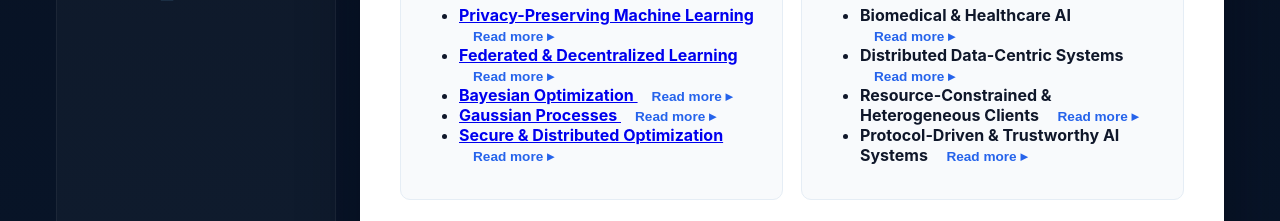
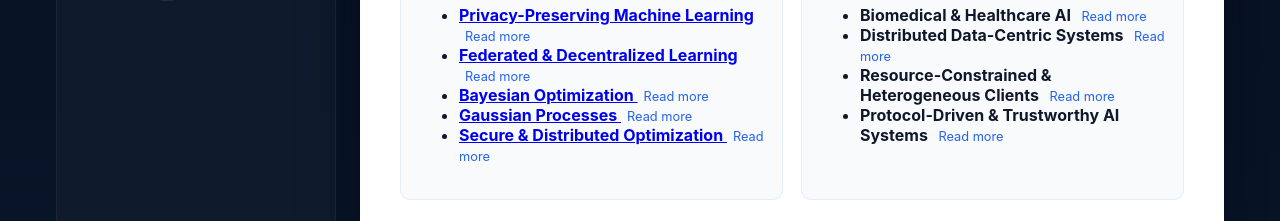
Before and after one commit to adillin/adillin.github.io, a website: page index.html in a window 1280 px wide. Shown: the part 571-792 px from the top of the page. Drawn offline with Linux system fonts and the light colour scheme; no server answers.

Commit message:
update reserach and add helping materials, add toggle buttons

```diff
--- a/index.html
+++ b/index.html
@@ -172,8 +172,8 @@ loadPublications();
                 Privacy-Preserving Machine Learning
                 </a>
             </strong>
-            <button class="toggle-btn"
-                onclick="toggleDetails('ppml', this)">Read more ▸</button>
+            <span class="toggle-link"
+            onclick="toggleDetails('ppml', this)">Read more</span>
 
             <div id="ppml" class="details" style="display:none;">
                 Designing learning algorithms that guarantee formal privacy protection
@@ -188,8 +188,8 @@ loadPublications();
                 Federated & Decentralized Learning
                 </a>
             </strong>
-            <button class="toggle-btn"
-                onclick="toggleDetails('fed', this)">Read more ▸</button>
+            <span class="toggle-link"
+            onclick="toggleDetails('fed', this)">Read more</span>
 
             <div id="fed" class="details" style="display:none;">
                 Training models across multiple clients without sharing raw data under
@@ -203,8 +203,8 @@ loadPublications();
                 Bayesian Optimization
                 </a>
             </strong>
-            <button class="toggle-btn"
-                onclick="toggleDetails('bo', this)">Read more ▸</button>
+            <span class="toggle-link"
+            onclick="toggleDetails('bo', this)">Read more</span>
 
             <div id="bo" class="details" style="display:none;">
                 Sample-efficient optimization of expensive black-box functions using
@@ -218,8 +218,8 @@ loadPublications();
                 Gaussian Processes
                 </a>
             </strong>
-            <button class="toggle-btn"
-                onclick="toggleDetails('gp', this)">Read more ▸</button>
+            <span class="toggle-link"
+            onclick="toggleDetails('gp', this)">Read more</span>
 
             <div id="gp" class="details" style="display:none;">
                 Non-parametric Bayesian models defined by a mean function and kernel
@@ -234,8 +234,8 @@ loadPublications();
                 Secure & Distributed Optimization
                 </a>
             </strong>
-            <button class="toggle-btn"
-                onclick="toggleDetails('opt', this)">Read more ▸</button>
+            <span class="toggle-link"
+            onclick="toggleDetails('opt', this)">Read more</span>
 
             <div id="opt" class="details" style="display:none;">
                 Optimization methods (e.g., ADMM, decentralized consensus) adapted to
@@ -253,8 +253,8 @@ loadPublications();
         <ul>
             <li>
             <strong>Biomedical & Healthcare AI</strong>
-            <button class="toggle-btn"
-                onclick="toggleDetails('bio', this)">Read more ▸</button>
+            <span class="toggle-link"
+            onclick="toggleDetails('bio', this)">Read more</span>
 
             <div id="bio" class="details" style="display:none;">
                 Privacy-sensitive modeling of medical and health-related data across
@@ -264,8 +264,8 @@ loadPublications();
 
             <li>
             <strong>Distributed Data-Centric Systems</strong>
-            <button class="toggle-btn"
-                onclick="toggleDetails('dds', this)">Read more ▸</button>
+            <span class="toggle-link"
+            onclick="toggleDetails('dds', this)">Read more</span>
 
             <div id="dds" class="details" style="display:none;">
                 Learning from geographically distributed and statistically heterogeneous
@@ -275,8 +275,8 @@ loadPublications();
 
             <li>
             <strong>Resource-Constrained & Heterogeneous Clients</strong>
-            <button class="toggle-btn"
-                onclick="toggleDetails('hetero', this)">Read more ▸</button>
+            <span class="toggle-link"
+            onclick="toggleDetails('hetero', this)">Read more</span>
 
             <div id="hetero" class="details" style="display:none;">
                 Designing adaptive algorithms that account for varying compute, bandwidth,
@@ -286,8 +286,8 @@ loadPublications();
 
             <li>
             <strong>Protocol-Driven & Trustworthy AI Systems</strong>
-            <button class="toggle-btn"
-                onclick="toggleDetails('proto', this)">Read more ▸</button>
+            <span class="toggle-link"
+            onclick="toggleDetails('proto', this)">Read more</span>
 
             <div id="proto" class="details" style="display:none;">
                 Integrating learning algorithms with cryptographic and system-level protocols
@@ -437,12 +437,11 @@ setActive();
 </body>
 
 <script>
-function toggleDetails(id, btn) {
-  const el = document.getElementById(id);
-  const isHidden = el.style.display === 'none';
-
-  el.style.display = isHidden ? 'block' : 'none';
-  btn.textContent = isHidden ? 'Hide ▾' : 'Read more ▸';
+function toggleDetails(id, el) {
+  const target = document.getElementById(id);
+  const open = target.style.display === 'block';
+  target.style.display = open ? 'none' : 'block';
+  el.textContent = open ? 'Read more' : 'Hide';
 }
 </script>
 
--- a/styles/site.css
+++ b/styles/site.css
@@ -156,17 +156,14 @@ body{
 }
 
 
-.toggle-btn{
-  margin-left:8px;
-  background:none;
-  border:none;
+.toggle-link{
+  margin-left:6px;
+  font-size:0.8rem;
   color:#2563eb;
-  font-size:0.85rem;
   cursor:pointer;
-  font-weight:600;
 }
 
-.toggle-btn:hover{
+.toggle-link:hover{
   text-decoration:underline;
 }
 
@@ -176,7 +173,7 @@ body{
   color:#374151;
   font-size:0.95rem;
   line-height:1.5;
-  max-width:720px;
+  max-width:760px;
 }
 
 
```
